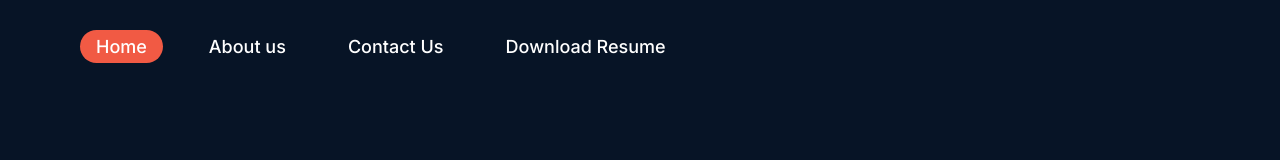
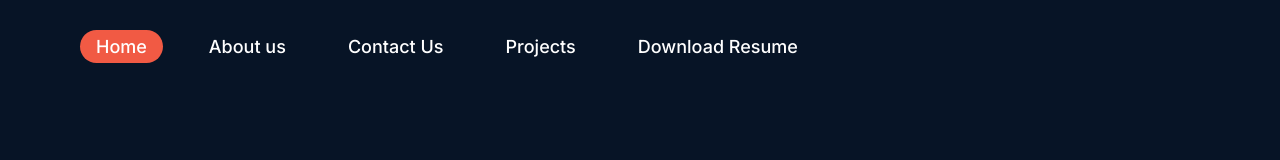
Before and after one commit to Caroline-Gatwiri/my-portfolio, a React (Vite) app: page / in a window 1280 px wide. Shown: the top 160 px of the page. Built offline with nearby package versions, Linux system fonts and the light colour scheme.

Commit message:
First draft done

```diff
--- a/src/components/Header.jsx
+++ b/src/components/Header.jsx
@@ -27,6 +27,11 @@ const Header = () => (
           </a>
         </li>
         <li>
+        <a href="#projects"  onClick={(e) => { e.preventDefault(); scrollToSection('projects'); }}>
+          Projects
+        </a>
+        </li>
+        <li>
         <a href="/cv/Caroline Gatwiri CV.pdf" target="_blank" rel="noopener noreferrer">
           Download Resume
         </a>
```
